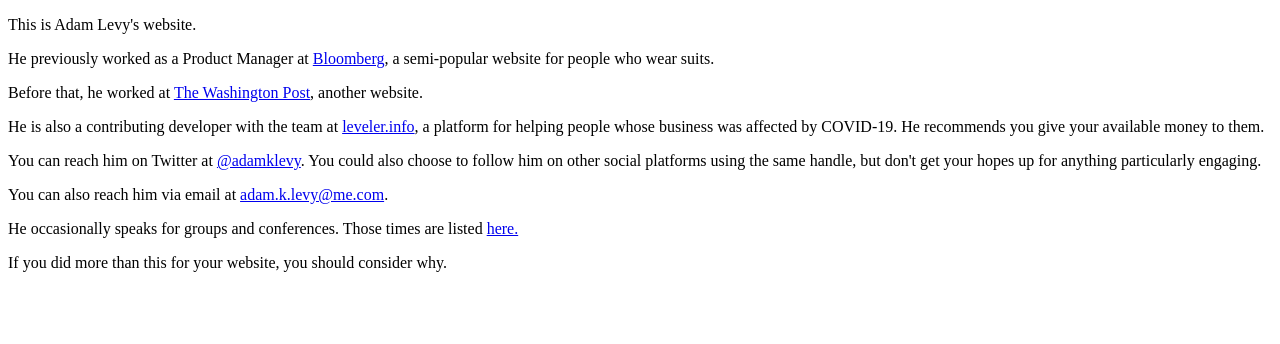
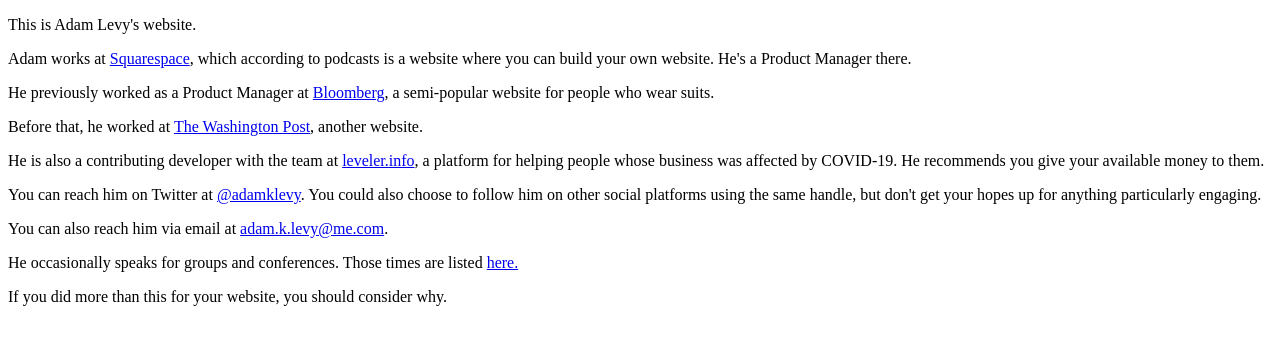
Before and after one commit to adamcleavey/adamcleavey.github.io, a plain HTML site: page index.html in a window 1280 px wide. Drawn offline with Linux system fonts and the light colour scheme.

Commit message:
added SQSP

```diff
--- a/index.html
+++ b/index.html
@@ -11,6 +11,7 @@
 </head>
 <body id="index">
 	<p>This is Adam Levy's website.</p>
+	<p>Adam works at <a href="https://www.squarespace.com">Squarespace</a>, which according to podcasts is a website where you can build your own website. He's a Product Manager there.</p>
 	<p>He previously worked as a Product Manager at <a href="https://www.bloomberg.com" target="_blank">Bloomberg</a>, a semi-popular website for people who wear suits.</p>
 	<p>Before that, he worked at <a href="http://washingtonpost.com" target="_blank">The Washington Post</a>, another website. </p>
 	<p>He is also a contributing developer with the team at <a href="https://www.leveler.info" target="_blank">leveler.info</a>, a platform for helping people whose business was affected by COVID-19. He recommends you give your available money to them.</p>
```
